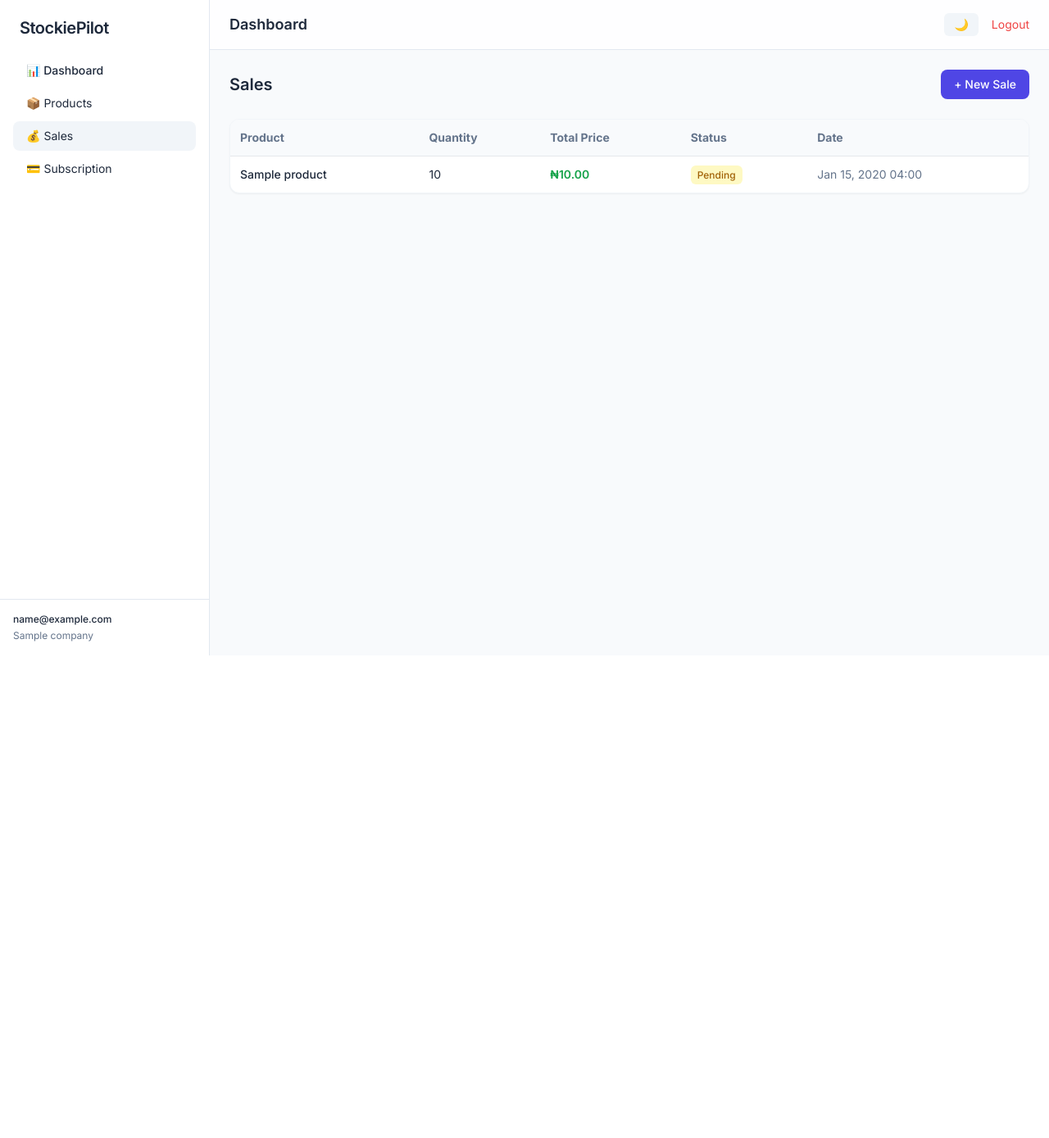
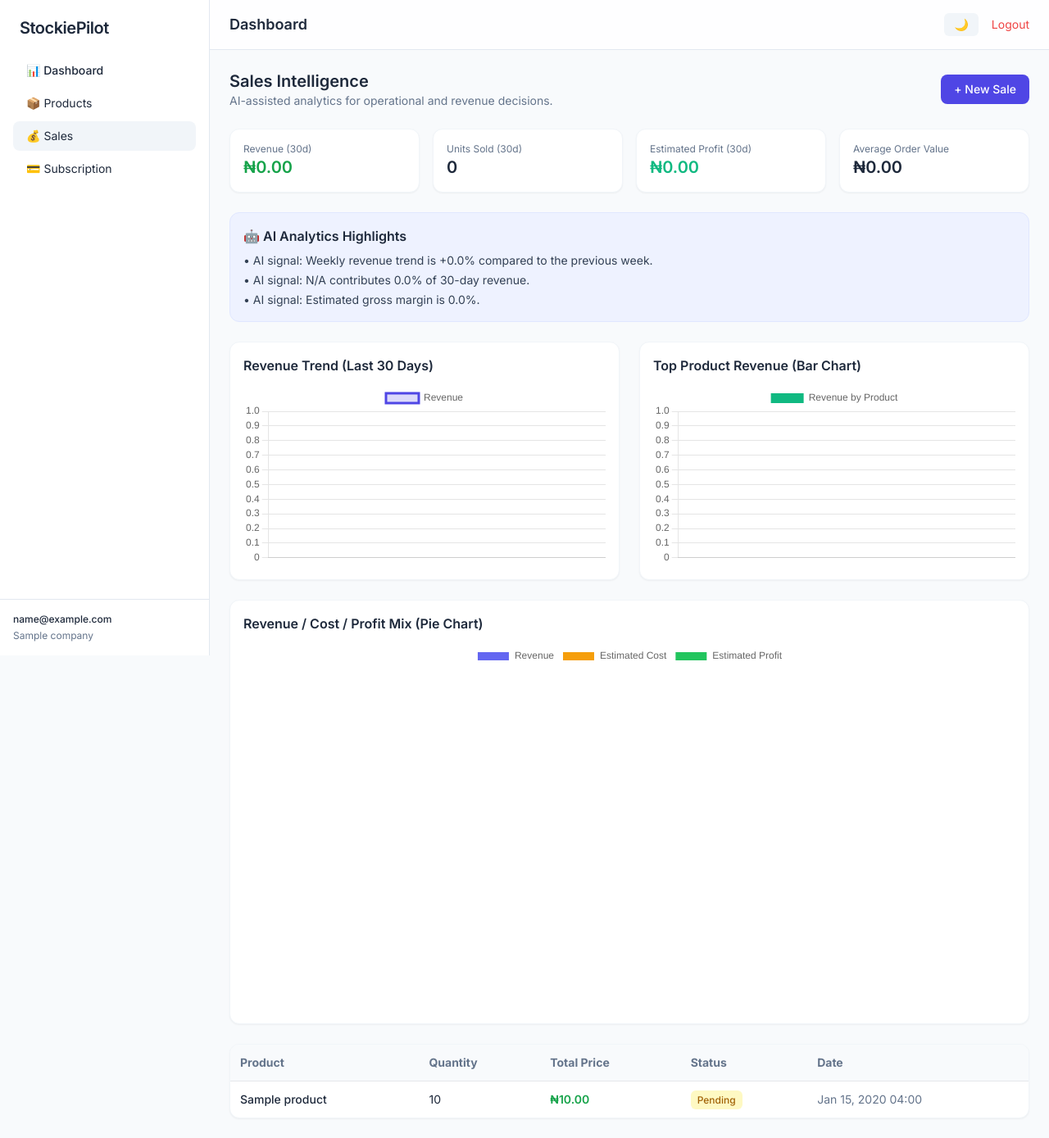
Before and after one commit to oluwatosinjegede/stockiepilot, a Django app: page /sales/ in a window 1280 px wide. Shown: the whole page at 82% size. Before the commit the page ends 800 px from the top, so only its background shows below. Run offline with Django 5.2, Linux system fonts and the light colour scheme; a user stored in the database is signed in; tables that the repository leaves empty hold one stand-in row (values such as "Sample post"); some libraries are stand-ins or nearby versions.

Commit message:
fix sales page analytics

```diff
--- /dev/null
+++ b/apps/sales/services/__init__.py
@@ -0,0 +1 @@
+"""Sales service layer."""
--- /dev/null
+++ b/apps/sales/services/analytics.py
@@ -0,0 +1,98 @@
+import json
+from datetime import timedelta
+
+from django.db.models import Sum, F
+from django.db.models.functions import TruncDate
+from django.utils import timezone
+
+
+def _to_float(value):
+    return float(value or 0)
+
+
+def build_sales_analytics(sales_items_qs):
+    """Prepare chart-ready analytics and AI-style insights for the sales page."""
+    today = timezone.now().date()
+    last_30_start = today - timedelta(days=29)
+
+    base_qs = sales_items_qs.filter(sale__created_at__date__gte=last_30_start)
+
+    totals = base_qs.aggregate(
+        revenue=Sum("total_price"),
+        units=Sum("quantity"),
+        est_cost=Sum(F("product__cost_price") * F("quantity")),
+    )
+
+    revenue = _to_float(totals["revenue"])
+    units = int(totals["units"] or 0)
+    est_cost = _to_float(totals["est_cost"])
+    estimated_profit = revenue - est_cost
+    average_order_value = (revenue / units) if units else 0
+
+    by_day = (
+        base_qs.annotate(day=TruncDate("sale__created_at"))
+        .values("day")
+        .annotate(revenue=Sum("total_price"), units=Sum("quantity"))
+        .order_by("day")
+    )
+
+    chart_dates = [str(item["day"]) for item in by_day]
+    chart_revenue = [_to_float(item["revenue"]) for item in by_day]
+
+    top_products = (
+        base_qs.values("product__name")
+        .annotate(revenue=Sum("total_price"), units=Sum("quantity"))
+        .order_by("-revenue")[:5]
+    )
+    product_labels = [item["product__name"] for item in top_products]
+    product_values = [_to_float(item["revenue"]) for item in top_products]
+
+    last_7_start = today - timedelta(days=6)
+    last_14_start = today - timedelta(days=13)
+
+    recent_7_revenue = _to_float(
+        base_qs.filter(sale__created_at__date__gte=last_7_start).aggregate(total=Sum("total_price"))["total"]
+    )
+    prior_7_revenue = _to_float(
+        base_qs.filter(
+            sale__created_at__date__gte=last_14_start,
+            sale__created_at__date__lt=last_7_start,
+        ).aggregate(total=Sum("total_price"))["total"]
+    )
+
+    if prior_7_revenue > 0:
+        trend_delta = ((recent_7_revenue - prior_7_revenue) / prior_7_revenue) * 100
+    elif recent_7_revenue > 0:
+        trend_delta = 100.0
+    else:
+        trend_delta = 0.0
+
+    top_product_name = product_labels[0] if product_labels else "N/A"
+    top_product_share = ((product_values[0] / revenue) * 100) if product_values and revenue else 0
+
+    insights = [
+        f"AI signal: Weekly revenue trend is {trend_delta:+.1f}% compared to the previous week.",
+        f"AI signal: {top_product_name} contributes {top_product_share:.1f}% of 30-day revenue.",
+        f"AI signal: Estimated gross margin is {(estimated_profit / revenue * 100) if revenue else 0:.1f}%.",
+    ]
+
+    return {
+        "metrics": {
+            "revenue_30d": revenue,
+            "units_30d": units,
+            "estimated_profit_30d": estimated_profit,
+            "average_order_value": average_order_value,
+        },
+        "charts": {
+            "dates": json.dumps(chart_dates),
+            "revenue": json.dumps(chart_revenue),
+            "product_labels": json.dumps(product_labels),
+            "product_values": json.dumps(product_values),
+            "pie_values": json.dumps([
+                round(revenue, 2),
+                round(est_cost, 2),
+                round(estimated_profit, 2),
+            ]),
+        },
+        "insights": insights,
+    }
--- a/apps/sales/views.py
+++ b/apps/sales/views.py
@@ -8,7 +8,9 @@ from django.db import transaction
 from apps.products.models import Product
 from .models import Sale, SaleItem
 
-from django.db.models import Sum
+from .services.analytics import build_sales_analytics
+
+#from django.db.models import Sum
 
 # =========================
 # CREATE SALE
@@ -78,8 +80,6 @@ def create_sale(request):
 # =========================
 
 @login_required
-
-@login_required
 def sales_view(request):
     company = getattr(request.user, "company", None)
 
@@ -97,8 +97,14 @@ def sales_view(request):
     if request.user.role not in ["staff", "user"]:
         return redirect("dashboard")
 
+    analytics = build_sales_analytics(sales)
+
     return render(request, "sales.html", {
-        "sales": sales
+        "sales": sales,
+        "metrics": analytics["metrics"],
+        "charts": analytics["charts"],
+        "insights": analytics["insights"],
+
     })
 
 # =========================
--- a/templates/sales.html
+++ b/templates/sales.html
@@ -5,21 +5,72 @@
 <div class="space-y-6">
 
   <!-- HEADER -->
-  <div class="flex justify-between items-center">
-    <h2 class="text-xl font-semibold">Sales</h2>
+  <div class="flex flex-col gap-4 md:flex-row md:items-center md:justify-between">
+    <div>
+      <h2 class="text-xl font-semibold">Sales Intelligence</h2>
+      <p class="text-sm text-slate-500 dark:text-slate-400">AI-assisted analytics for operational and revenue decisions.</p>
+    </div>
 
     <a href="{% url 'create_sale' %}"
-       class="bg-indigo-600 text-white px-4 py-2 rounded-lg text-sm font-medium hover:bg-indigo-700 transition">
+        class="bg-indigo-600 text-white px-4 py-2 rounded-lg text-sm font-medium hover:bg-indigo-700 transition w-fit">
       + New Sale
     </a>
   </div>
 
   <!-- TABLE CARD -->
+  <div class="grid grid-cols-1 sm:grid-cols-2 lg:grid-cols-4 gap-4">
+    <div class="bg-white dark:bg-slate-800 border border-slate-100 dark:border-slate-700 p-4 rounded-xl shadow-sm">
+      <p class="text-xs text-slate-500">Revenue (30d)</p>
+      <h3 class="text-xl font-semibold text-green-600">₦{{ metrics.revenue_30d|floatformat:2 }}</h3>
+    </div>
+    <div class="bg-white dark:bg-slate-800 border border-slate-100 dark:border-slate-700 p-4 rounded-xl shadow-sm">
+      <p class="text-xs text-slate-500">Units Sold (30d)</p>
+      <h3 class="text-xl font-semibold">{{ metrics.units_30d }}</h3>
+    </div>
+    <div class="bg-white dark:bg-slate-800 border border-slate-100 dark:border-slate-700 p-4 rounded-xl shadow-sm">
+      <p class="text-xs text-slate-500">Estimated Profit (30d)</p>
+      <h3 class="text-xl font-semibold {% if metrics.estimated_profit_30d < 0 %}text-red-500{% else %}text-emerald-500{% endif %}">
+        ₦{{ metrics.estimated_profit_30d|floatformat:2 }}
+      </h3>
+    </div>
+    <div class="bg-white dark:bg-slate-800 border border-slate-100 dark:border-slate-700 p-4 rounded-xl shadow-sm">
+      <p class="text-xs text-slate-500">Average Order Value</p>
+      <h3 class="text-xl font-semibold">₦{{ metrics.average_order_value|floatformat:2 }}</h3>
+    </div>
+  </div>
+
+  <div class="bg-indigo-50 dark:bg-indigo-900/20 border border-indigo-100 dark:border-indigo-800 rounded-xl p-4">
+    <h3 class="font-semibold mb-2">🤖 AI Analytics Highlights</h3>
+    <ul class="space-y-1 text-sm text-slate-700 dark:text-slate-200">
+      {% for insight in insights %}
+      <li>• {{ insight }}</li>
+      {% empty %}
+      <li>• Not enough recent data for AI insights yet.</li>
+      {% endfor %}
+    </ul>
+  </div>
+
+  <div class="grid grid-cols-1 lg:grid-cols-2 gap-6">
+    <div class="bg-white dark:bg-slate-800 rounded-xl shadow-sm border border-slate-100 dark:border-slate-700 p-4">
+      <h4 class="font-semibold mb-3">Revenue Trend (Last 30 Days)</h4>
+      <canvas id="salesRevenueChart"></canvas>
+    </div>
+
+    <div class="bg-white dark:bg-slate-800 rounded-xl shadow-sm border border-slate-100 dark:border-slate-700 p-4">
+      <h4 class="font-semibold mb-3">Top Product Revenue (Bar Chart)</h4>
+      <canvas id="salesProductsChart"></canvas>
+    </div>
+
+    <div class="bg-white dark:bg-slate-800 rounded-xl shadow-sm border border-slate-100 dark:border-slate-700 p-4 lg:col-span-2">
+      <h4 class="font-semibold mb-3">Revenue / Cost / Profit Mix (Pie Chart)</h4>
+      <div class="max-w-md mx-auto">
+        <canvas id="salesMixChart"></canvas>
+      </div>
+    </div>
+  </div>
+
   <div class="bg-white dark:bg-slate-800 rounded-xl shadow-sm border border-slate-100 dark:border-slate-700 overflow-hidden">
-
     <table class="w-full text-sm">
-
-      <!-- HEADER -->
       <thead class="bg-slate-50 dark:bg-slate-700 text-slate-500 dark:text-slate-300">
         <tr>
           <th class="p-3 text-left">Product</th>
@@ -30,28 +81,14 @@
         </tr>
       </thead>
 
-      <!-- BODY -->
       <tbody>
 
         {% for item in sales %}
         <tr class="border-t hover:bg-slate-50 dark:hover:bg-slate-700 transition">
 
-          <!-- PRODUCT -->
-          <td class="p-3 font-medium">
-            {{ item.product.name }}
-          </td>
-
-          <!-- QUANTITY -->
-          <td class="p-3">
-            {{ item.quantity }}
-          </td>
-
-          <!-- TOTAL -->
-          <td class="p-3 font-semibold text-green-600 dark:text-green-400">
-            ₦{{ item.total_price|floatformat:2 }}
-          </td>
-
-          <!-- STATUS -->
+          <td class="p-3 font-medium">{{ item.product.name }}</td>
+          <td class="p-3">{{ item.quantity }}</td>
+          <td class="p-3 font-semibold text-green-600 dark:text-green-400">₦{{ item.total_price|floatformat:2 }}</td>
           <td class="p-3">
             <span class="px-2 py-1 rounded-md text-xs font-medium
               {% if item.sale.status == 'completed' %}
@@ -63,27 +100,68 @@
               {{ item.sale.status|title }}
             </span>
           </td>
-
-          <!-- DATE -->
-          <td class="p-3 text-slate-500 dark:text-slate-400 whitespace-nowrap">
-            {{ item.sale.created_at|date:"M d, Y H:i" }}
-          </td>
-
+          <td class="p-3 text-slate-500 dark:text-slate-400 whitespace-nowrap">{{ item.sale.created_at|date:"M d, Y H:i" }}</td>
         </tr>
         {% empty %}
         <tr>
-          <td colspan="5" class="p-10 text-center text-slate-400">
-            No sales recorded yet
-          </td>
+          <td colspan="5" class="p-10 text-center text-slate-400">No sales recorded yet</td>
         </tr>
         {% endfor %}
-
       </tbody>
-
     </table>
 
   </div>
 
 </div>
+<script>
+function safeParse(data){
+  try { return JSON.parse(data) } catch { return [] }
+}
+
+const revenueDates = safeParse('{{ charts.dates|escapejs }}')
+const revenueValues = safeParse('{{ charts.revenue|escapejs }}')
+const productLabels = safeParse('{{ charts.product_labels|escapejs }}')
+const productValues = safeParse('{{ charts.product_values|escapejs }}')
+const pieValues = safeParse('{{ charts.pie_values|escapejs }}')
+
+new Chart(document.getElementById('salesRevenueChart'), {
+  type: 'line',
+  data: {
+    labels: revenueDates,
+    datasets: [{
+      label: 'Revenue',
+      data: revenueValues,
+      borderColor: '#4f46e5',
+      backgroundColor: 'rgba(79,70,229,0.20)',
+      fill: true,
+      tension: 0.3,
+    }]
+  }
+})
+
+new Chart(document.getElementById('salesProductsChart'), {
+  type: 'bar',
+  data: {
+    labels: productLabels,
+    datasets: [{
+      label: 'Revenue by Product',
+      data: productValues,
+      backgroundColor: '#10b981',
+      borderRadius: 6,
+    }]
+  }
+})
+
+new Chart(document.getElementById('salesMixChart'), {
+  type: 'pie',
+  data: {
+    labels: ['Revenue', 'Estimated Cost', 'Estimated Profit'],
+    datasets: [{
+      data: pieValues,
+      backgroundColor: ['#6366f1', '#f59e0b', '#22c55e'],
+    }]
+  }
+})
+</script>
 
 {% endblock %}
```
